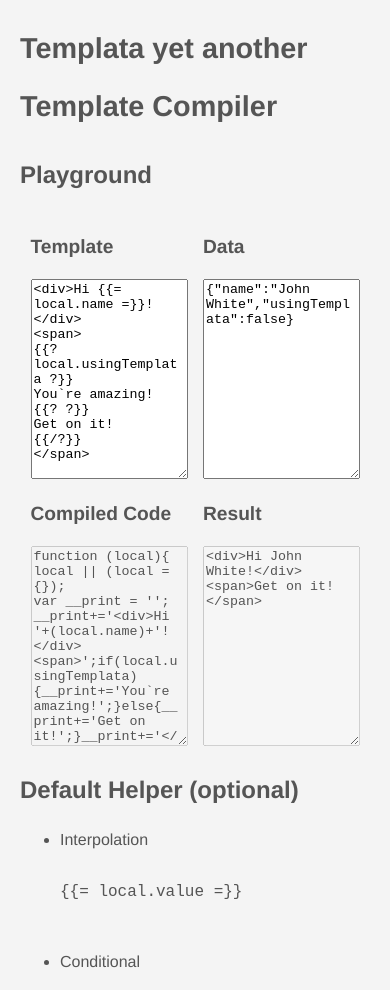
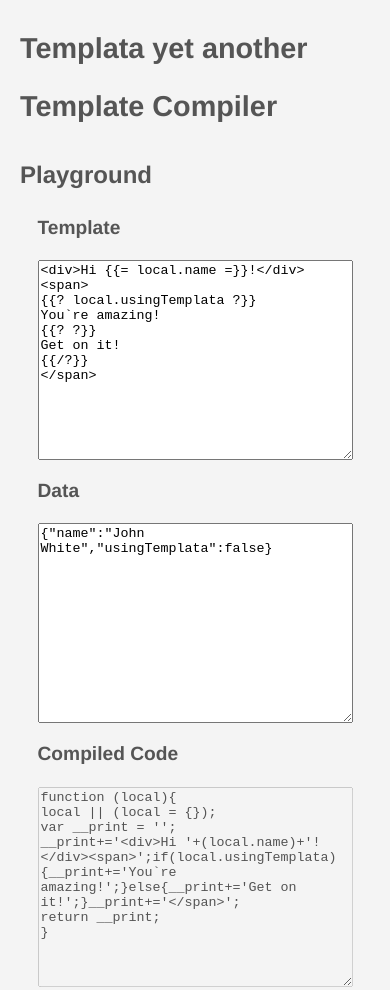
Before and after one commit to friedemannsommer/templata, a website built with webpack: page index.html in a window 390 px wide. Shown: the top 990 px of the page. Built offline with nearby package versions, Linux system fonts and the light colour scheme.

Commit message:
Update style.css
For small screen readability

```diff
--- a/web-src/app/style.css
+++ b/web-src/app/style.css
@@ -40,3 +40,11 @@ div.item-wrapper div.playground-container > div pre {
     width: 100%;
     height: 200px;
 }
+
+@media all and (max-width: 600px) {
+    div.item-wrapper div.playground-container > div {
+        width: 90%;
+        display:block;
+        margin: 0 auto;
+    }
+}
```
